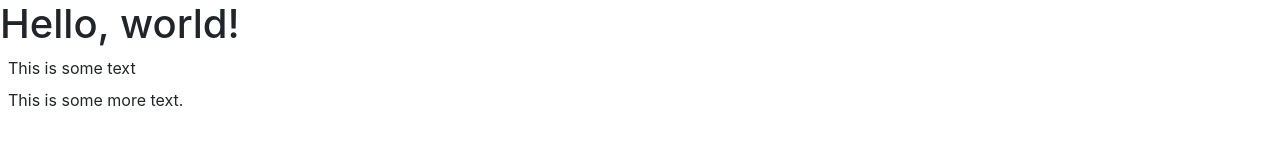
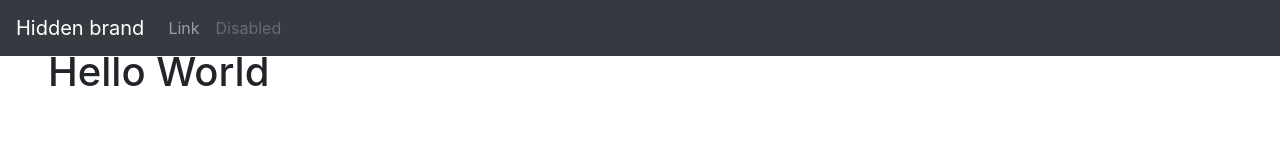
Before and after one commit to Bailey-1/Portfolio-Website, a plain HTML site: page index.html in a window 1280 px wide. Shown: the top 160 px of the page. Drawn offline with nearby package versions, Linux system fonts and the light colour scheme.

Commit message:
Update index.html

```diff
--- a/index.html
+++ b/index.html
@@ -6,20 +6,37 @@
 		<meta name="viewport" content="width=device-width, initial-scale=1, shrink-to-fit=no">
 
 		<!-- Bootstrap CSS -->
-    <link rel="stylesheet" href="https://maxcdn.bootstrapcdn.com/bootstrap/4.0.0/css/bootstrap.min.css" integrity="sha384-Gn5384xqQ1aoWXA+058RXPxPg6fy4IWvTNh0E263XmFcJlSAwiGgFAW/dAiS6JXm" crossorigin="anonymous">
+		<link rel="stylesheet" href="https://stackpath.bootstrapcdn.com/bootstrap/4.2.1/css/bootstrap.min.css" integrity="sha384-GJzZqFGwb1QTTN6wy59ffF1BuGJpLSa9DkKMp0DgiMDm4iYMj70gZWKYbI706tWS" crossorigin="anonymous">
 
 		<title>Hello, world!</title>
   	</head>
   	<body>
-    <h1>Hello, world!</h1>
-  	<p class="m-2">This is some text</p>
-	<p class="m-2">This is some more text.</p>
+		<nav class="navbar navbar-expand-lg navbar-dark bg-dark fixed-top">
+			<button class="navbar-toggler" type="button" data-toggle="collapse" data-target="#navbarTogglerDemo01" aria-controls="navbarTogglerDemo01" aria-expanded="false" aria-label="Toggle navigation">
+			<span class="navbar-toggler-icon"></span>
+			</button>
+			<div class="collapse navbar-collapse" id="navbarTogglerDemo01">
+				<a class="navbar-brand" href="#">Hidden brand</a>
+				<ul class="navbar-nav mr-auto mt-2 mt-lg-0">
+				  	<li class="nav-item">
+						<a class="nav-link" href="#">Link</a>
+				  	</li>
+				  	<li class="nav-item">
+						<a class="nav-link disabled" href="#">Disabled</a>
+				  	</li>
+				</ul>
+			</div>
+		</nav>
+
+		<div class="p-5" style="height:3000px">
+			<h1>Hello World</h1>
+		</div>
 
 
 		<!-- Optional JavaScript -->
 		<!-- jQuery first, then Popper.js, then Bootstrap JS -->
-    <script src="https://code.jquery.com/jquery-3.2.1.slim.min.js" integrity="sha384-KJ3o2DKtIkvYIK3UENzmM7KCkRr/rE9/Qpg6aAZGJwFDMVNA/GpGFF93hXpG5KkN" crossorigin="anonymous"></script>
-	<script src="https://cdnjs.cloudflare.com/ajax/libs/popper.js/1.12.9/umd/popper.min.js" integrity="sha384-ApNbgh9B+Y1QKtv3Rn7W3mgPxhU9K/ScQsAP7hUibX39j7fakFPskvXusvfa0b4Q" crossorigin="anonymous"></script>
-	<script src="https://maxcdn.bootstrapcdn.com/bootstrap/4.0.0/js/bootstrap.min.js" integrity="sha384-JZR6Spejh4U02d8jOt6vLEHfe/JQGiRRSQQxSfFWpi1MquVdAyjUar5+76PVCmYl" crossorigin="anonymous"></script>
+		<script src="https://code.jquery.com/jquery-3.3.1.slim.min.js" integrity="sha384-q8i/X+965DzO0rT7abK41JStQIAqVgRVzpbzo5smXKp4YfRvH+8abtTE1Pi6jizo" crossorigin="anonymous"></script>
+		<script src="https://cdnjs.cloudflare.com/ajax/libs/popper.js/1.14.6/umd/popper.min.js" integrity="sha384-wHAiFfRlMFy6i5SRaxvfOCifBUQy1xHdJ/yoi7FRNXMRBu5WHdZYu1hA6ZOblgut" crossorigin="anonymous"></script>
+		<script src="https://stackpath.bootstrapcdn.com/bootstrap/4.2.1/js/bootstrap.min.js" integrity="sha384-B0UglyR+jN6CkvvICOB2joaf5I4l3gm9GU6Hc1og6Ls7i6U/mkkaduKaBhlAXv9k" crossorigin="anonymous"></script>
   	</body>
 </html>
```
Lines whose indentation alone changed are shown as unchanged.
